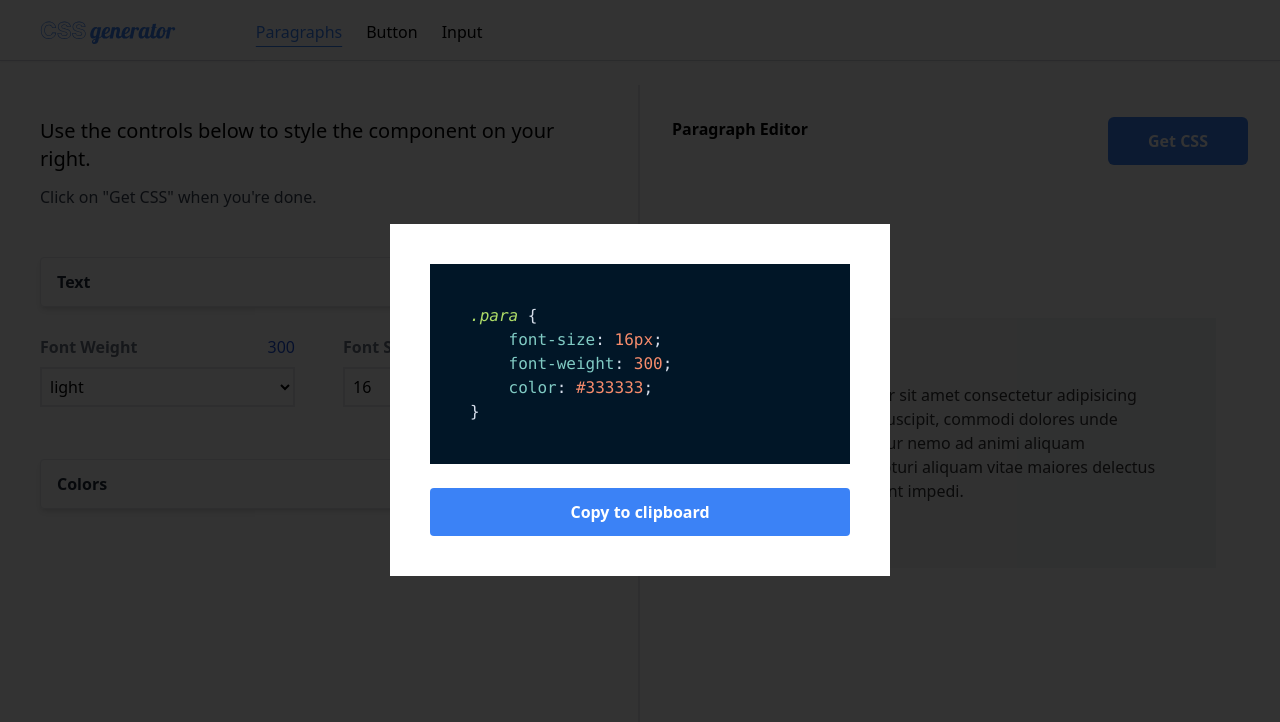
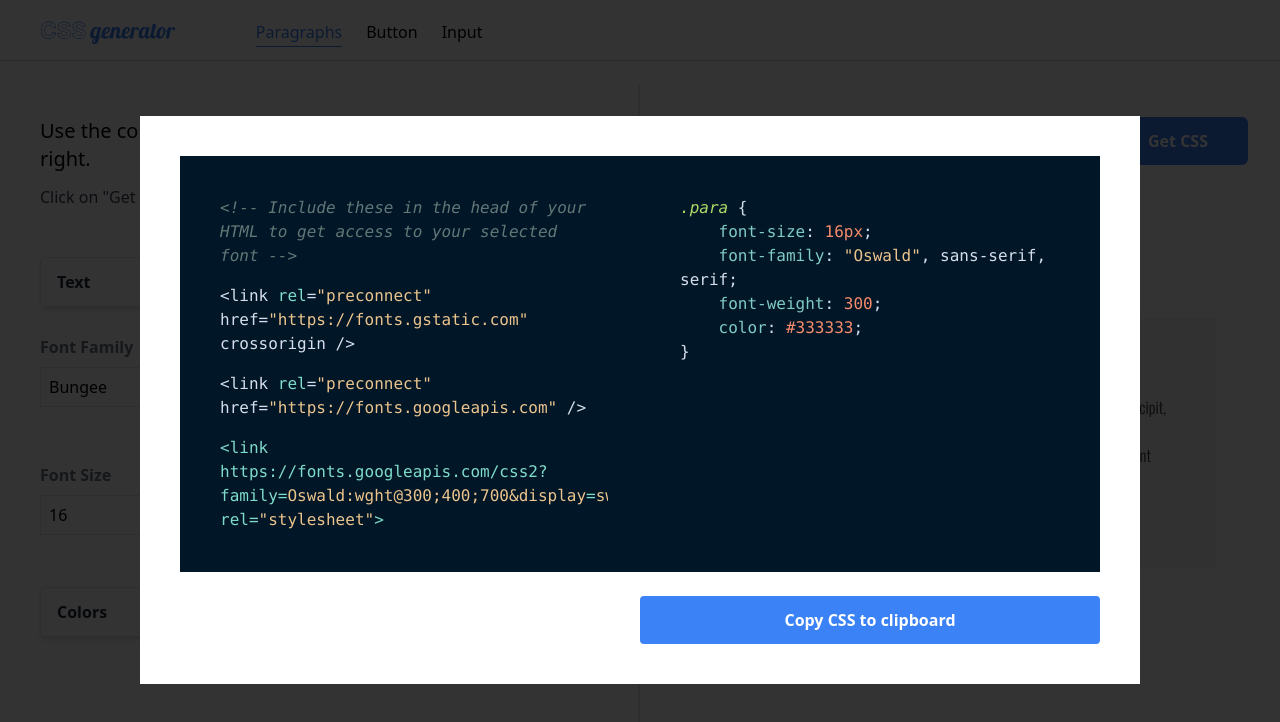
Before and after one commit to staranbeer/css-generator, a React (Create React App) app: page /editor/para in a window 1280 px wide. Both pictures are taken after a click on the button "Get CSS". Shown: the top 722 px of the page. Built offline with nearby package versions, Linux system fonts and the light colour scheme.

Commit message:
added a font editor

```diff
--- a/public/index.html
+++ b/public/index.html
@@ -8,6 +8,13 @@
     <style id="button-generated-styles"></style>
     <style id="input-generated-styles"></style>
     <style id="para-generated-styles"></style>
+    <link rel="preconnect" href="https://fonts.googleapis.com" />
+    <link rel="preconnect" href="https://fonts.gstatic.com" crossorigin />
+    <link
+      id="para-generated-font"
+      href="https://fonts.googleapis.com/css2?family=Bungee&family=Roboto:wght@300;400;700&display=swap"
+      rel="stylesheet"
+    />
   </head>
   <body>
     <div id="root"></div>
--- a/src/components/utils/Menu.jsx
+++ b/src/components/utils/Menu.jsx
@@ -7,7 +7,7 @@ export const MenuItem = ({ label, name, value, children }) => {
     <div>
       <div className="flex items-center justify-between">
         <label htmlFor={label}>{name}</label>
-        <div className="text-blue-700 font-medium">{value}</div>
+        <div className="text-blue-500 font-medium">{value}</div>
       </div>
       {children}
     </div>
--- a/src/components/utils/Modal.jsx
+++ b/src/components/utils/Modal.jsx
@@ -9,19 +9,25 @@ const ModalBackdrop = ({ onClose }) => {
     ></div>
   );
 };
-const ModalContainer = ({ children, onClose }) => {
+const ModalContainer = ({ children, onClose, className }) => {
   return (
-    <div className=" z-50 fixed top-1/2 left-1/2 -translate-x-1/2 -translate-y-1/2">
-      <div className="max-w-2xl min-w-[500px] p-10 bg-white">{children}</div>
+    <div
+      className={` z-50 fixed top-1/2 left-1/2 -translate-x-1/2 -translate-y-1/2`}
+    >
+      <div className={` min-w-[500px] p-10 bg-white ${className}`}>
+        {children}
+      </div>
     </div>
   );
 };
 
-const Modal = ({ children, onClose }) => {
+const Modal = ({ children, onClose, className }) => {
   return (
     <>
       {createPortal(
-        <ModalContainer onClose={onClose}>{children}</ModalContainer>,
+        <ModalContainer className={className} onClose={onClose}>
+          {children}
+        </ModalContainer>,
         document.getElementById("modal-container")
       )}
 
--- a/src/features/paraSlice/ParaEditor.jsx
+++ b/src/features/paraSlice/ParaEditor.jsx
@@ -29,6 +29,22 @@ const ParaEditor = () => {
           {/* text */}
 
           <Menu isActive={true} title={"Text"}>
+            <MenuItem
+              label={"font-family"}
+              name="font family"
+              value={styles["font-family"] || 400}
+            >
+              <select
+                name="font-family"
+                id="font-family"
+                onChange={handleChange}
+              >
+                <option value="Bungee Shade">Bungee</option>
+                <option value="Roboto">Roboto</option>
+                <option value="Lato">Lato</option>
+              </select>
+            </MenuItem>
+
             <MenuItem
               label={"font-weight"}
               name="font weight"
--- a/src/features/paraSlice/ParaResult.jsx
+++ b/src/features/paraSlice/ParaResult.jsx
@@ -12,6 +12,8 @@ import deriveStyles from "../../lib/deriveStyles";
 const ParaResult = () => {
   const { styles } = useSelector((state) => state.para);
   const [isModalOpen, setModalOpen] = useState(false);
+  const [fontLink, setFontLink] = useState("");
+  const [currentFont, setCurrentFont] = useState("");
 
   const handleCloseModal = () => {
     setModalOpen(false);
@@ -30,6 +32,14 @@ const ParaResult = () => {
   const resultStyles = useMemo(() => {
     let derivedStyles = deriveStyles(styles);
 
+    setCurrentFont(derivedStyles["font-family"]);
+
+    if (derivedStyles["font-family"]) {
+      derivedStyles[
+        "font-family"
+      ] = `"${derivedStyles["font-family"]}", sans-serif, serif`;
+    }
+
     // turn the object key value pairs into a CSS ruleset
     let result = ".para {\n";
     for (let key in derivedStyles) {
@@ -43,6 +53,18 @@ const ParaResult = () => {
     let stylesElement = document.getElementById("para-generated-styles");
     stylesElement.innerHTML = resultStyles;
   }, [resultStyles]);
+
+  useEffect(() => {
+    const fontElement = document.getElementById("para-generated-font");
+    let font = currentFont;
+    if (font.split(" ").length > 1) {
+      font = font.split(" ").join("+");
+    }
+
+    const link = `https://fonts.googleapis.com/css2?family=${font}:wght@300;400;700&display=swap`;
+    fontElement.href = link;
+    setFontLink(`<link ${link} rel="stylesheet"> `);
+  }, [currentFont]);
 
   return (
     <>
@@ -67,18 +89,37 @@ const ParaResult = () => {
       </div>
 
       {isModalOpen && (
-        <Modal onClose={handleCloseModal}>
+        <Modal onClose={handleCloseModal} className="w-[1000px]">
+          <div className="grid-cols-2 grid">
+            <div className="bg-[#011627] p-8">
+              <HightLight language="html" wrapLongLines={true} style={nightOwl}>
+                {`<!-- Include these in the head of your HTML to get access to your selected font -->`}
+                {fontLink}
+              </HightLight>
+              <HightLight language="html" wrapLongLines={true} style={nightOwl}>
+                {`<link rel="preconnect" href="https://fonts.gstatic.com" crossorigin />`}
+              </HightLight>
+
+              <HightLight language="html" wrapLongLines={true} style={nightOwl}>
+                {`<link rel="preconnect" href="https://fonts.googleapis.com" />`}
+              </HightLight>
+              <HightLight language="html" wrapLongLines={true} style={nightOwl}>
+                {fontLink}
+              </HightLight>
+            </div>
             <div className="bg-[#011627] p-8">
               <HightLight language="css" wrapLongLines={true} style={nightOwl}>
                 {resultStyles}
               </HightLight>
             </div>
+            <div></div>
             <button
               onClick={copyToClipboard}
               className="w-full bg-blue-500 py-3  mt-6 rounded text-white font-bold"
             >
-            Copy to clipboard
+              Copy CSS to clipboard
             </button>
+          </div>
         </Modal>
       )}
 
--- a/src/features/paraSlice/paraSlice.js
+++ b/src/features/paraSlice/paraSlice.js
@@ -6,6 +6,7 @@ const paraSlice = createSlice({
   initialState: {
     styles: {
       "font-size": "16",
+      "font-family": "Oswald",
       "font-weight": 300,
       color: "#333333",
     },
@@ -19,5 +20,5 @@ const paraSlice = createSlice({
   },
 });
 
-export const { changeParaStyles } = paraSlice.actions;
+export const { changeParaStyles, changeFont } = paraSlice.actions;
 export default paraSlice.reducer;
--- a/src/index.css
+++ b/src/index.css
@@ -20,6 +20,6 @@
 
   input[type="color"],
   select {
-    @apply h-10 border-2 border-gray-200 p-1;
+    @apply h-10 border border-gray-200 p-1;
   }
 }
--- a/src/lib/deriveStyles.js
+++ b/src/lib/deriveStyles.js
@@ -17,7 +17,7 @@ const deriveStyles = (styles) => {
     newStyles.padding = `${newStyles.paddingY} ${newStyles.paddingX}`;
   }
 
-  if (newStyles.border) {
+  if (newStyles.border > 0) {
     newStyles.border = `${newStyles["border-width"]} ${newStyles["border-color"]} ${styles["border-type"]}`;
   }
 
```
Lines whose indentation alone changed are shown as unchanged.
